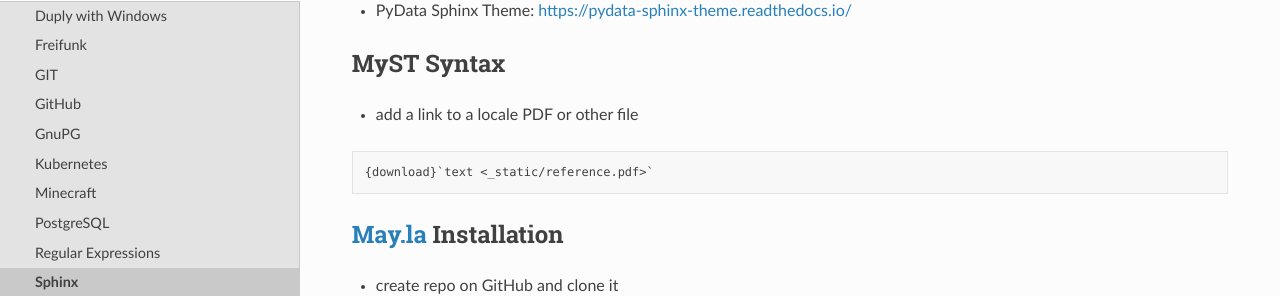
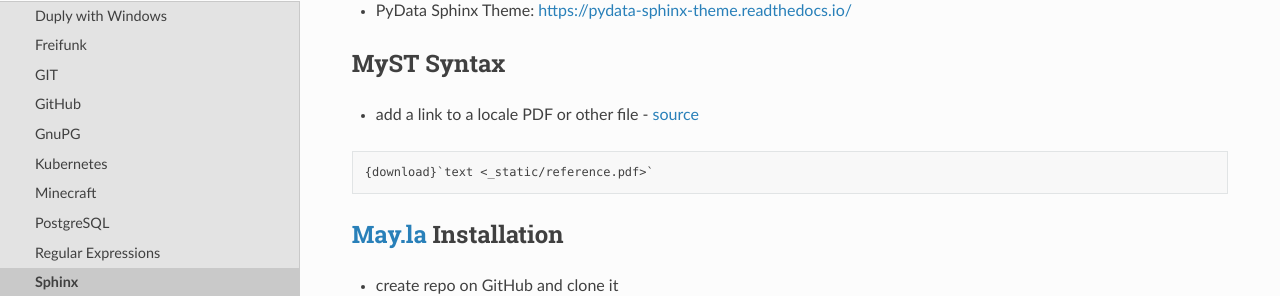
Before and after one commit to PhilipMay/May.la, a Sphinx documentation site: the page built from source/it/sphinx.md, in a window 1280 px wide and 900 px high, scrolled down 480 px. Shown: the part 153-449 px from the top of the window. Built offline with Sphinx 7.4.7 and the Read the Docs theme 2.0.0, drawn with Linux system fonts in a browser that asks for light colours.

Commit message:
myst syntax

````diff
--- a/source/it/sphinx.md
+++ b/source/it/sphinx.md
@@ -21,7 +21,7 @@
 - PyData Sphinx Theme: <https://pydata-sphinx-theme.readthedocs.io/>
 
 ## MyST Syntax
-- add a link to a locale PDF or other file
+- add a link to a locale PDF or other file - [source](https://github.com/executablebooks/MyST-Parser/issues/341)
 ```markdown
 {download}`text <_static/reference.pdf>`
 ```
````
